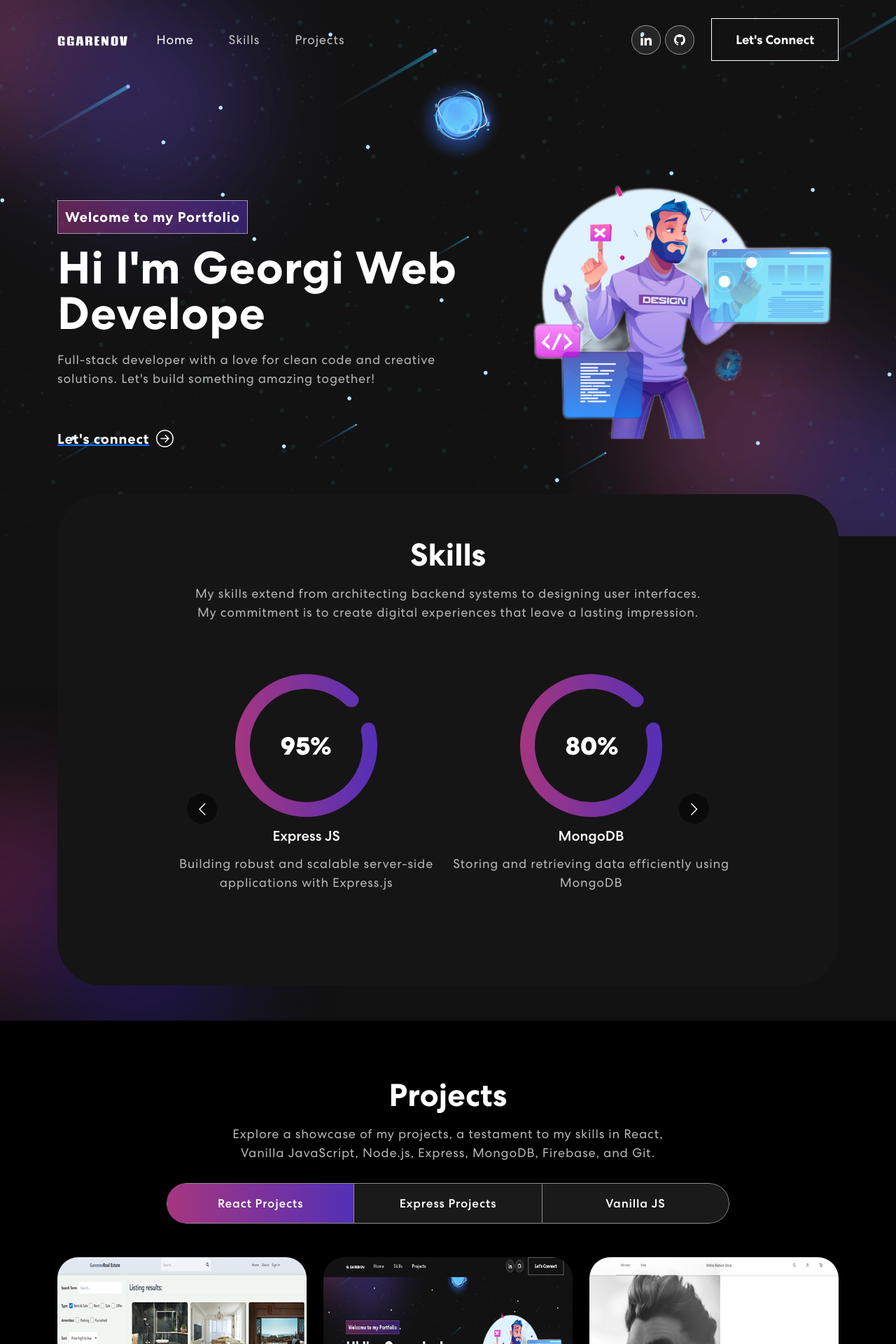
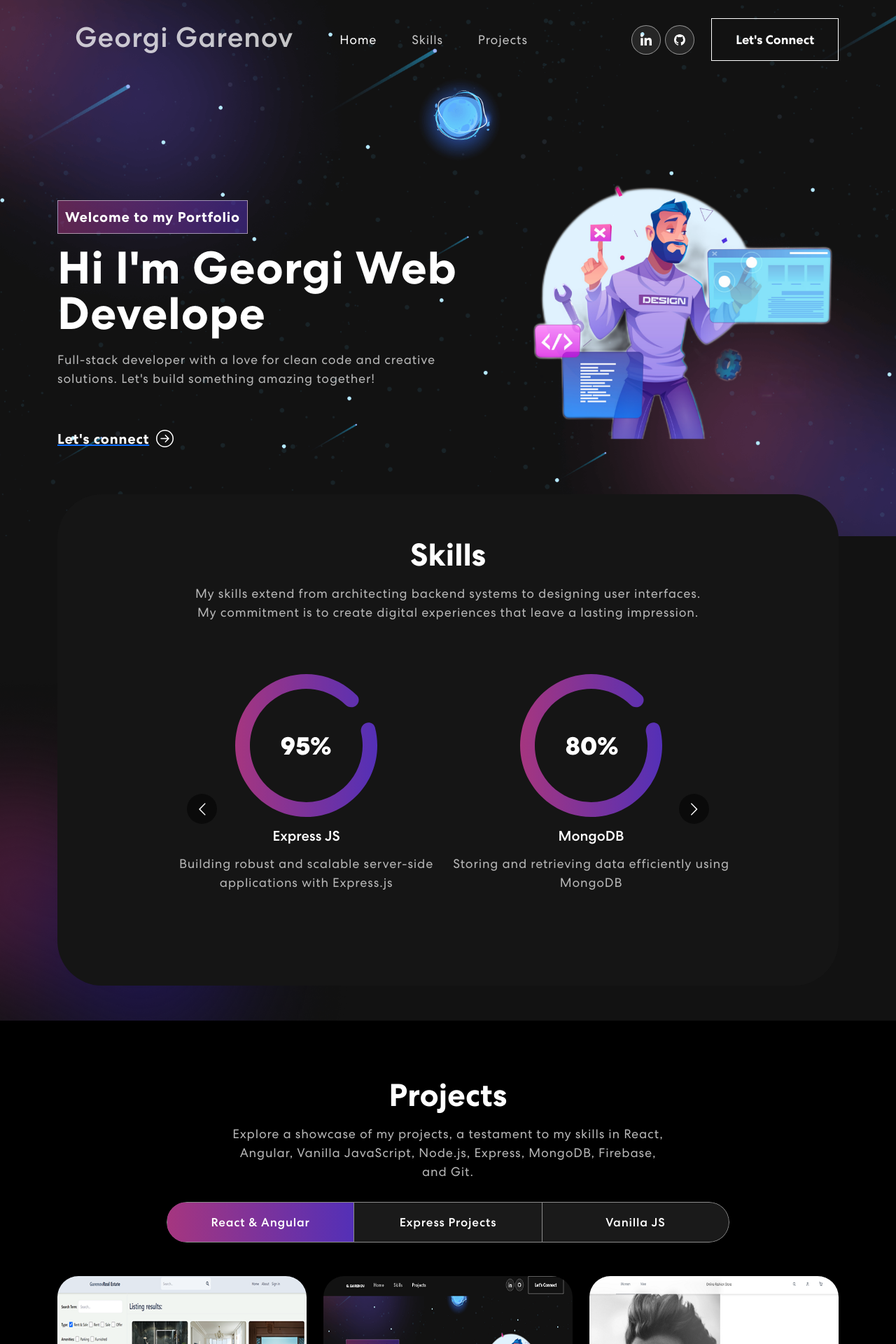
Before and after one commit to GGarenov/portfolio-website, a React (Create React App) app in the folder portfolio-app/: page / in a window 1280 px wide. Shown: the top 1920 px of the page at 70% size. Built offline with nearby package versions, Linux system fonts and the light colour scheme.

Commit message:
One Angular Project is added to the website

```diff
--- a/portfolio-app/src/App.css
+++ b/portfolio-app/src/App.css
@@ -106,7 +106,12 @@ nav.navbar.scrolled {
   background-color: #121212;
 }
 nav.navbar a.navbar-brand {
-  width: 9%;
+  font-weight: 400;
+  color: #fff !important;
+  letter-spacing: 0.8px;
+  padding: 0 25px;
+  font-size: 18px;
+  opacity: 0.75;
 }
 nav.navbar .navbar-nav .nav-link.navbar-link {
   font-weight: 400;
--- a/portfolio-app/src/components/NavBar.js
+++ b/portfolio-app/src/components/NavBar.js
@@ -29,30 +29,39 @@ function NavBar() {
     <Navbar expand="lg" className={scrolled ? "scrolled" : ""}>
       <Container>
         <Navbar.Brand href="#home">
-          <img src={logo} alt="Logo" />
+          <h1>Georgi Garenov</h1>
         </Navbar.Brand>
-        <Navbar.Toggle aria-controls="basic-navbar-nav" className="custom-toggle-btn">
+        <Navbar.Toggle
+          aria-controls="basic-navbar-nav"
+          className="custom-toggle-btn"
+        >
           <span className="navbar-toggle-icon">&#9776;</span>
         </Navbar.Toggle>
         <Navbar.Collapse id="basic-navbar-nav">
           <Nav className="me-auto">
             <Nav.Link
               href="#home"
-              className={activeLink === "home" ? "active navbar-link" : "navbar-link"}
+              className={
+                activeLink === "home" ? "active navbar-link" : "navbar-link"
+              }
               onClick={() => onUpdateActiveLink("home")}
             >
               Home
             </Nav.Link>
             <Nav.Link
               href="#skills"
-              className={activeLink === "skills" ? "active navbar-link" : "navbar-link"}
+              className={
+                activeLink === "skills" ? "active navbar-link" : "navbar-link"
+              }
               onClick={() => onUpdateActiveLink("skills")}
             >
               Skills
             </Nav.Link>
             <Nav.Link
               href="#projects"
-              className={activeLink === "projects" ? "active navbar-link" : "navbar-link"}
+              className={
+                activeLink === "projects" ? "active navbar-link" : "navbar-link"
+              }
               onClick={() => onUpdateActiveLink("projects")}
             >
               Projects
@@ -60,10 +69,18 @@ function NavBar() {
           </Nav>
           <span className="navbar-text">
             <div className="social-icon">
-              <a href="https://www.linkedin.com/in/ggarenov/" target="_blank" rel="noopener noreferrer">
+              <a
+                href="https://www.linkedin.com/in/ggarenov/"
+                target="_blank"
+                rel="noopener noreferrer"
+              >
                 <img src={navIcon1} alt="" />
               </a>
-              <a href="https://github.com/GGarenov" target="_blank" rel="noopener noreferrer">
+              <a
+                href="https://github.com/GGarenov"
+                target="_blank"
+                rel="noopener noreferrer"
+              >
                 <img src={navIcon2} alt="" />
               </a>
             </div>
--- a/portfolio-app/src/components/Projects.js
+++ b/portfolio-app/src/components/Projects.js
@@ -7,6 +7,7 @@ import projImg4 from "../assets/img/project4.png";
 import projImg5 from "../assets/img/project5.png";
 import projImg6 from "../assets/img/project6.png";
 import projImg7 from "../assets/img/project7.png";
+import projImg8 from "../assets/img/project8.png";
 import colorSharp2 from "../assets/img/color-sharp2.png";
 import "animate.css";
 
@@ -22,21 +23,24 @@ export const Projects = () => {
     },
     {
       title: "Electronic Shop",
-      description: "Project for Soft Uni where I used Express JS and MongoDB. The front-end is build with Handlebars",
+      description:
+        "Project for Soft Uni where I used Express JS and MongoDB. The front-end is build with Handlebars",
       imgUrl: projImg2,
       githubLink: "https://github.com/GGarenov/el_shop",
       category: "express",
     },
     {
       title: "Wizards creatures",
-      description: "Another Express JS and MongoDB project for Soft Uni. The front-end is built with Handlebars",
+      description:
+        "Another Express JS and MongoDB project for Soft Uni. The front-end is built with Handlebars",
       imgUrl: projImg3,
       githubLink: "https://github.com/GGarenov/wizard-creatures",
       category: "express",
     },
     {
       title: "Course Book",
-      description: "Express JS and MongoDB project for Soft Uni. The front-end is built with Handlebars",
+      description:
+        "Express JS and MongoDB project for Soft Uni. The front-end is built with Handlebars",
       imgUrl: projImg7,
       githubLink: "https://github.com/GGarenov/Course_Book_express_app",
       category: "express",
@@ -51,7 +55,8 @@ export const Projects = () => {
     },
     {
       title: "Tetris game",
-      description: "Simple tetris game build with React but also demonstrated my pure javascript skills",
+      description:
+        "Simple tetris game build with React but also demonstrated my pure javascript skills",
       imgUrl: projImg5,
       githubLink: "https://github.com/GGarenov/tetris_game/",
       previewLink: "https://ggarenov.github.io/tetris_game/",
@@ -65,6 +70,15 @@ export const Projects = () => {
       githubLink: "https://github.com/GGarenov/ecommerce-nextjs/",
       category: "react",
     },
+    {
+      title: "Angular Blog + Admin Panel",
+      description:
+        "This is a simple blog page with admin panel for the CRUD operations written on Angular and Firebase",
+      imgUrl: projImg8,
+      githubLink: "https://github.com/GGarenov/angular-blog-app",
+      previewLink: "https://angular-blog-ab62c.web.app/",
+      category: "react",
+    },
   ];
 
   return (
@@ -75,8 +89,9 @@ export const Projects = () => {
             <div>
               <h2>Projects</h2>
               <p>
-                Explore a showcase of my projects, a testament to my skills in React, Vanilla JavaScript, Node.js,
-                Express, MongoDB, Firebase, and Git.
+                Explore a showcase of my projects, a testament to my skills in
+                React, Angular, Vanilla JavaScript, Node.js, Express, MongoDB,
+                Firebase, and Git.
               </p>
               <Tab.Container id="projects-tabs" defaultActiveKey="first">
                 <Nav
@@ -85,7 +100,7 @@ export const Projects = () => {
                   id="pills-tab"
                 >
                   <Nav.Item>
-                    <Nav.Link eventKey="first">React Projects</Nav.Link>
+                    <Nav.Link eventKey="first">React & Angular</Nav.Link>
                   </Nav.Item>
                   <Nav.Item>
                     <Nav.Link eventKey="second">Express Projects</Nav.Link>
@@ -116,8 +131,9 @@ export const Projects = () => {
                   </Tab.Pane>
                   <Tab.Pane eventKey="third">
                     <p>
-                      These projects are created on Vanilla JavaScript. Mostly games or other simple projects. To
-                      demonstrate my pure javascript skills
+                      These projects are created on Vanilla JavaScript. Mostly
+                      games or other simple projects. To demonstrate my pure
+                      javascript skills
                     </p>
                     <Row>
                       {projects
@@ -133,7 +149,11 @@ export const Projects = () => {
           </Col>
         </Row>
       </Container>
-      <img className="background-image-right" src={colorSharp2}></img>
+      <img
+        className="background-image-right"
+        src={colorSharp2}
+        alt="background"
+      ></img>
     </section>
   );
 };
```
Also changed, not shown: portfolio-app/src/assets/img/project8.png (added).
